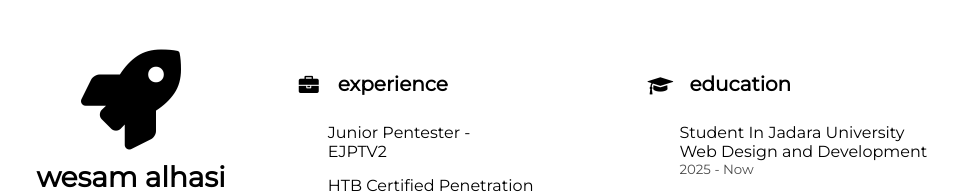
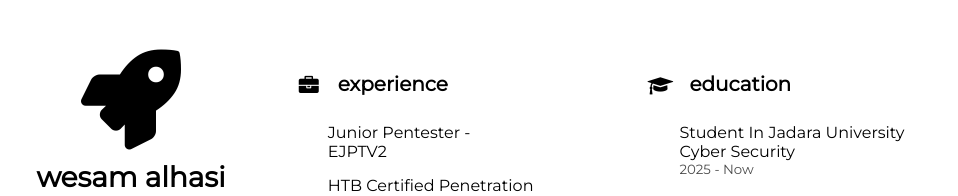
Before and after one commit to kolijpjpd/kolijpjpd.github.io, a plain HTML site: page index.html in a window 1280 px wide. Shown: the top 196 px of the page, without its empty margins (141-1099 px from the left). Drawn offline with nearby package versions, Linux system fonts and the light colour scheme.

Commit message:
Update education field from Web Design to Cyber Security

```diff
--- a/index.html
+++ b/index.html
@@ -53,7 +53,7 @@
     <div class="edu">
       <h3><i class="fa fa-graduation-cap"></i>Education</h3>
       <ul>
-        <li><span>Student In Jadara University<br>Web Design and Development</span><small></small><small>2025 - Now</small></li>
+        <li><span>Student In Jadara University<br>Cyber Security</span><small></small><small>2025 - Now</small></li>
       </ul>
     </div>
     <div class="skills-prog">
```
